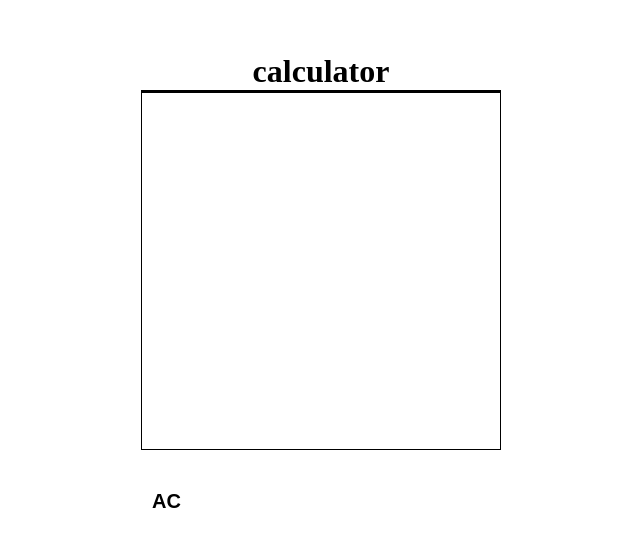
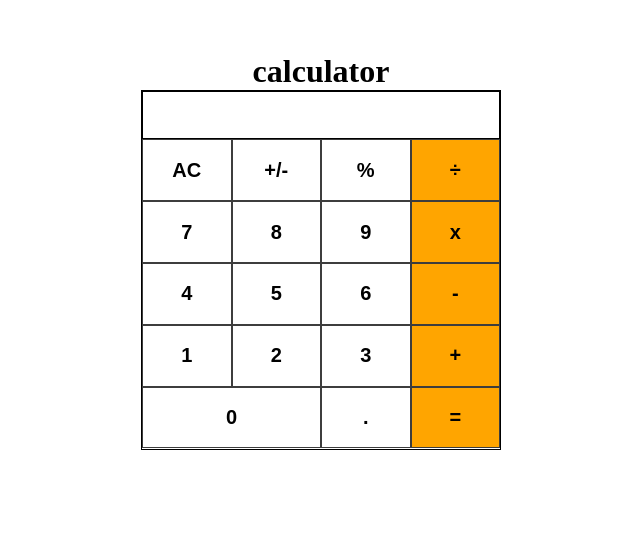
Before and after one commit to Marcraphael12/Marc-the-magician, a React (Create React App) app: page / in a window 1280 px wide. Shown: the part 149-696 px from the top of the page, without its empty margins (319-959 px from the left). Built offline with nearby package versions, Linux system fonts and the light colour scheme.

Commit message:
components/calculator: Update the class name, the event and the render function

```diff
--- a/src/components/calculator.js
+++ b/src/components/calculator.js
@@ -1,60 +1,48 @@
-/* eslint-disable no-unused-vars */
-/* eslint-disable class-methods-use-this */
 import React from 'react';
 import calculate from './logic/calculate.js';
 
-// Create an obect to make every operations
-export default class MakeOperation extends React.Component {
+export default class MakeOperations extends React.Component {
   constructor(props) {
     super(props);
-
-    // Create a state to store the value of the input
     this.state = {};
   }
 
-  // Function to make the operation
-  eventHandler(event) {
-    // Get the button value when the user click
-    const btn = event.target.value;
+  eventhandler = (e) => {
+    const b = e.target.textContent;
+    const calc = calculate(this.state, b);
+    this.setState(calc);
+  };
 
-    // Does the operation
-    const operation = calculate(this.state, btn);
-    this.setState(operation);
-  }
+  render() {
+    const buttons = ['AC', '+/-', '%', '÷', '7', '8', '9', 'x',
+      '4', '5', '6', '-', '1', '2', '3', '+', '0', '.', '='];
 
-  // The render function
-  render() {
-    // Our buttons name list
-    const buttons = ['AC', '+/-', '%', '/', '7', '8', '9', 'x', '4', '5', '6', '-', '1', '2', '3', '+', '0', '.', '='];
-
-    const { next, operation, total } = this.state;
+    const { next, total, operation } = this.state;
     let result = '';
-
-    /* If the operation is not empty, we will show the operation
-     * and the total of the operation in the screen
-    */
     if (total) {
       result = `${total} ${operation || ''} ${next || ''}`;
     } else if (next) {
       result = next;
     }
+
+    function addClass(button) {
+      if (button === '+' || button === 'x' || button === '-' || button === '÷' || button === '=') {
+        return 'different';
+      }
+      if (button === '0') {
+        return 'zero';
+      }
+      return '';
+    }
     return (
       <div>
         <ul>
-          <li className="screen">{result}</li>
-          <li>
-          {buttons.map((btn) => (<button key={btn} className = 'pad' className={function giveClass(btn) {
-            if (btn === '+' || btn === 'x' || btn === '-' || btn === '/' || btn === '=') {
-              return 'different';
-            }
-            if (btn === '0') {
-              return 'zero';
-            }
-            return '';
-          }}
-          onClick={this.eventHandler}
-          type="button">{btn}</button>))}
-          </li>
+          <li className='screen'>
+              <h3>
+                {result}
+              </h3>
+            </li>
+            {buttons.map((btn) => (<li className={`pad ${addClass(btn)}`} key={btn}><button key={btn} onClick={this.eventhandler} type="button">{btn}</button></li>))}
         </ul>
       </div>
     );
```
